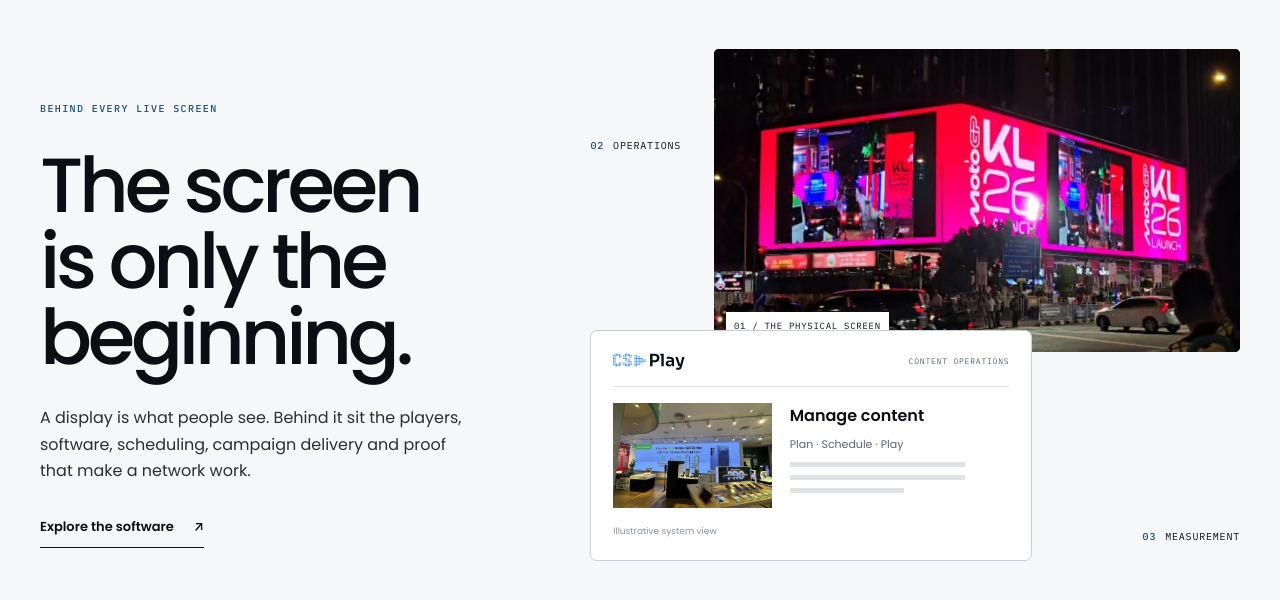
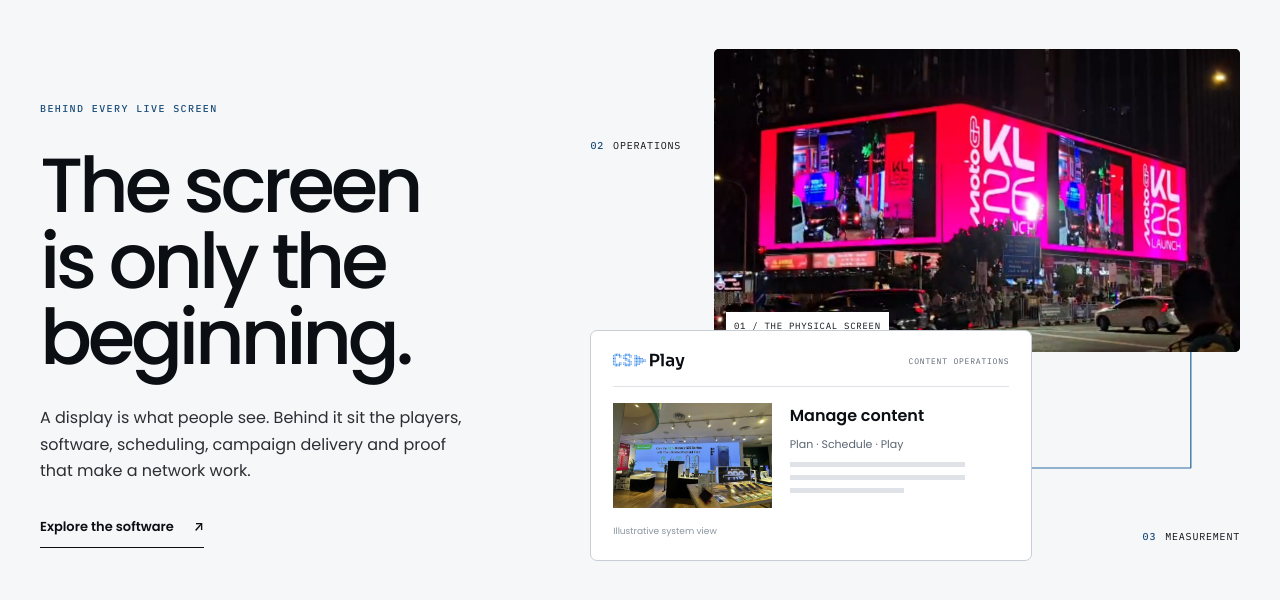
Before and after one commit to pakyad/click-ix-redesign, a Next.js app: page / in a window 1280 px wide. Shown: the part 1100-1700 px from the top of the page. Built offline with nearby package versions, Linux system fonts and the light colour scheme.

Commit message:
refine: route the visible connector between billboard and CMS specimen

```diff
--- a/src/components/home/ConnectedStory.tsx
+++ b/src/components/home/ConnectedStory.tsx
@@ -108,9 +108,9 @@ export default function ConnectedStory() {
             <Image src="/media/hero-poster.jpg" alt="Real large-format Click iX outdoor LED installation in Kuala Lumpur" fill sizes="(max-width: 900px) 90vw, 55vw" />
             <span className={styles.sceneCaption}>01 / THE PHYSICAL SCREEN</span>
           </div>
-          <svg className={styles.circuit} viewBox="0 0 500 245" preserveAspectRatio="none" aria-hidden="true">
-            <path d="M325 35 V112 H230 V205 H112"/>
-            <circle cx="325" cy="35" r="4"/><circle cx="112" cy="205" r="4"/>
+          <svg className={styles.circuit} viewBox="0 0 600 600" preserveAspectRatio="none" aria-hidden="true">
+            <path d="M485 290 H555 V485 H385"/>
+            <circle cx="485" cy="290" r="4"/><circle cx="385" cy="485" r="4"/>
           </svg>
           <div className={styles.sceneConsole}>
             <div className={styles.consoleTop}><ProductMark productId="cs-play" label="CS Play" height={17} tone="light" /><span>CONTENT OPERATIONS</span></div>
```
